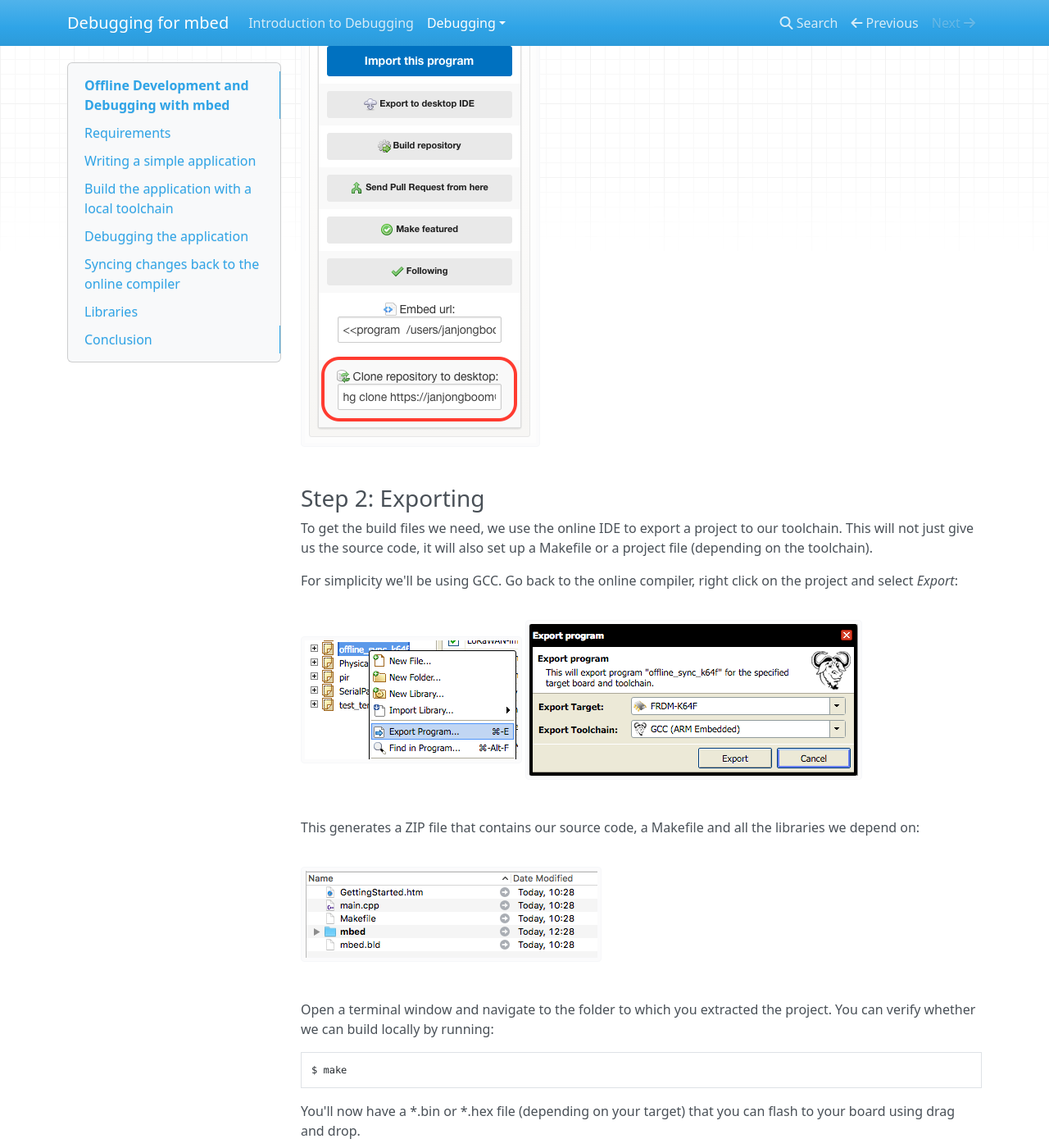
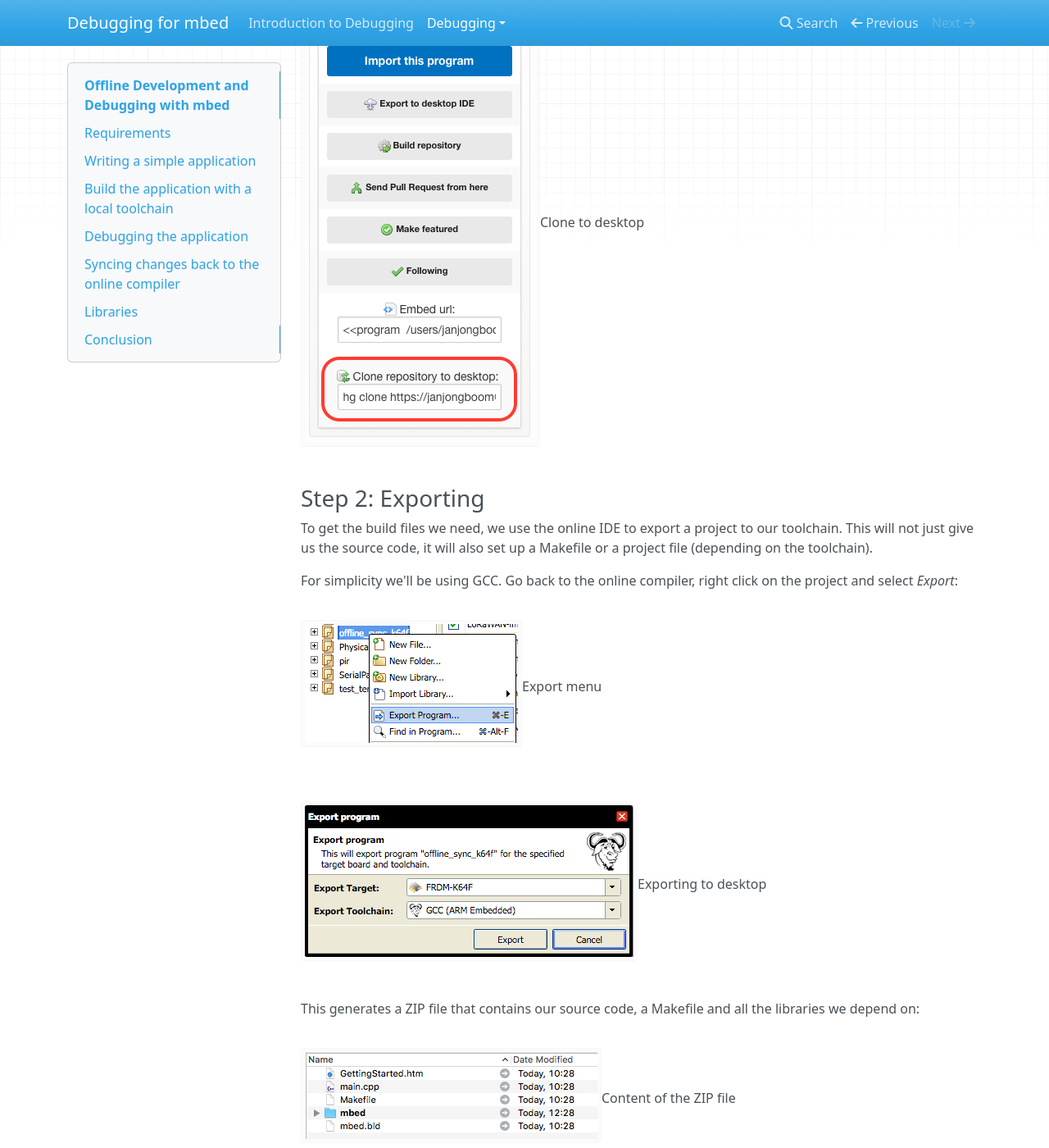
Before and after one commit to ARMmbed/Debugging-docs, an MkDocs documentation site: the page built from Docs/Debugging/offline.md, in a window 1280 px wide and 1400 px high, scrolled down 2794 px. Shown: the whole window at 82% size. Built offline with MkDocs 1.6.1, drawn with Linux system fonts in a browser that asks for light colours; nearby versions of some CDN libraries; old or Windows-style settings are respelled for this version of MkDocs; some of the changed text lies outside the part shown.

Commit message:
Changing styles

```diff
--- a/Docs/Debugging/offline.md
+++ b/Docs/Debugging/offline.md
@@ -44,7 +44,7 @@ Let's start by writing a simple application in the [online compiler](https://dev
 
 1. Click  *Compile* and verify that your application builds as expected.
 
-<span class="images">![Compile and Download](Images/offline12.png)</span>
+<span class="images">![](Images/offline12.png)<span>Compile and Download</span></span>
 
 ## Build the application with a local toolchain
 
@@ -54,15 +54,15 @@ Before we can take our application offline, we first want to publish our project
 
 In the online IDE, right click on your project name and select *Publish*:
 
-<span class="images">![Publish button](Images/offline1.png)</span>
+<span class="images">![](Images/offline1.png)<span>Publish button</span></span>
 
 You can choose to publish this project privately to prevent others from seeing it. Your repository is always write-protected, regardless of the setting you choose:
 
-<span class="images">![Publication settings](Images/offline2.png)</span>
+<span class="images">![](Images/offline2.png)<span>Publication settings</span></span>
 
 After publication you get a link to your project page, which has a *Clone repository to desktop* button. While this will indeed clone your repository, we would be  missing build files for your toolchain, so we don't want to click this just yet:
 
-<span class="images">![Clone to desktop](Images/offline3.png)</span>
+<span class="images">![](Images/offline3.png)<span>Clone to desktop</span></span>
 
 ### Step 2: Exporting
 
@@ -70,11 +70,13 @@ To get the build files we need, we use the online IDE to export a project to our
 
 For simplicity we'll be using GCC. Go back to the online compiler, right click on the project and select *Export*:
 
-<span class="images">![Export menu](Images/offline13.png) ![Exporting to desktop](Images/offline4.png)</span>
+<span class="images">![](Images/offline13.png)<span>Export menu</span></span>
+
+<span class="images">![](Images/offline4.png)<span>Exporting to desktop</span></span>
 
 This generates a ZIP file that contains our source code, a Makefile and all the libraries we depend on:
 
-<span class="images">![Content of the ZIP file](Images/offline5.png)</span>
+<span class="images">![](Images/offline5.png)<span>Content of the ZIP file</span></span>
 
 Open a terminal window and navigate to the folder to which you extracted the project. You can verify whether we can build locally by running:
 
@@ -90,9 +92,8 @@ We can now debug our application using [GDB](https://docs.mbed.com/docs/debuggin
 
 For instance, here I used the same approach to export to uVision 4 and start a debug session:
 
-<span class="images">![Exporting to uVision](Images/offline14.png) ![Debugging with uVision](Images/offline8.png)</span>
+<span class="images">![](Images/offline14.png)![](Images/offline8.png)<span>Debugging with uVision 4 on the left, and syncing changes back to the online compiler on the right</span></span>
 
-*Debugging with uVision 4 on the left, and syncing changes back to the online compiler on the right*
 
 ## Syncing changes back to the online compiler
 
@@ -152,13 +153,13 @@ $ hg push
 
 Now go back to the online compiler, right click on your project and select *Update* to pull in the changes you made locally:
 
-<span class="images">![Updating your application](Images/offline6.png)</span>
+<span class="images">![](Images/offline6.png)<span>Updating your application</span></span>
 
-<span class="images">**Note:** By running *Update* you will remove any uncommitted changes from the project.</span>
+<span class="notes">**Note:** By running *Update* you will remove any uncommitted changes from the project.</span>
 
 When you open `main.cpp` in the online compiler you'll see that our changes have made it back online:
 
-<span class="images">![Yay](Images/offline7.png)</span>
+<span class="images">![](Images/offline7.png)<span>Yay</span></span>
 
 ### Retrieving changes made in the online compiler
 
@@ -181,7 +182,7 @@ Let's add a library in the online compiler:
 1. Select *Import Library > From URL*
 1. Enter the URL https://developer.mbed.org/teams/Nespresso-RGB-Sensor/code/GroveColourSensor/.
 
-    <span class="images">![Import library](Images/offline10.png)</span>
+    <span class="images">![](Images/offline10.png)<span>Import library</span></span>
 
 1. In `main.cpp`, add a line to reference the library:
 
@@ -301,7 +302,7 @@ $ hg push
 
 To update the library in the online compiler, we right click on the project and select 'Update all...'.
 
-<span class="images">![Upload all](Images/offline11.png)</span>
+<span class="images">![](Images/offline11.png)<span>Upload all</span></span>
 
 The library is now updated, and we can continue working in the online compiler.
 
```
